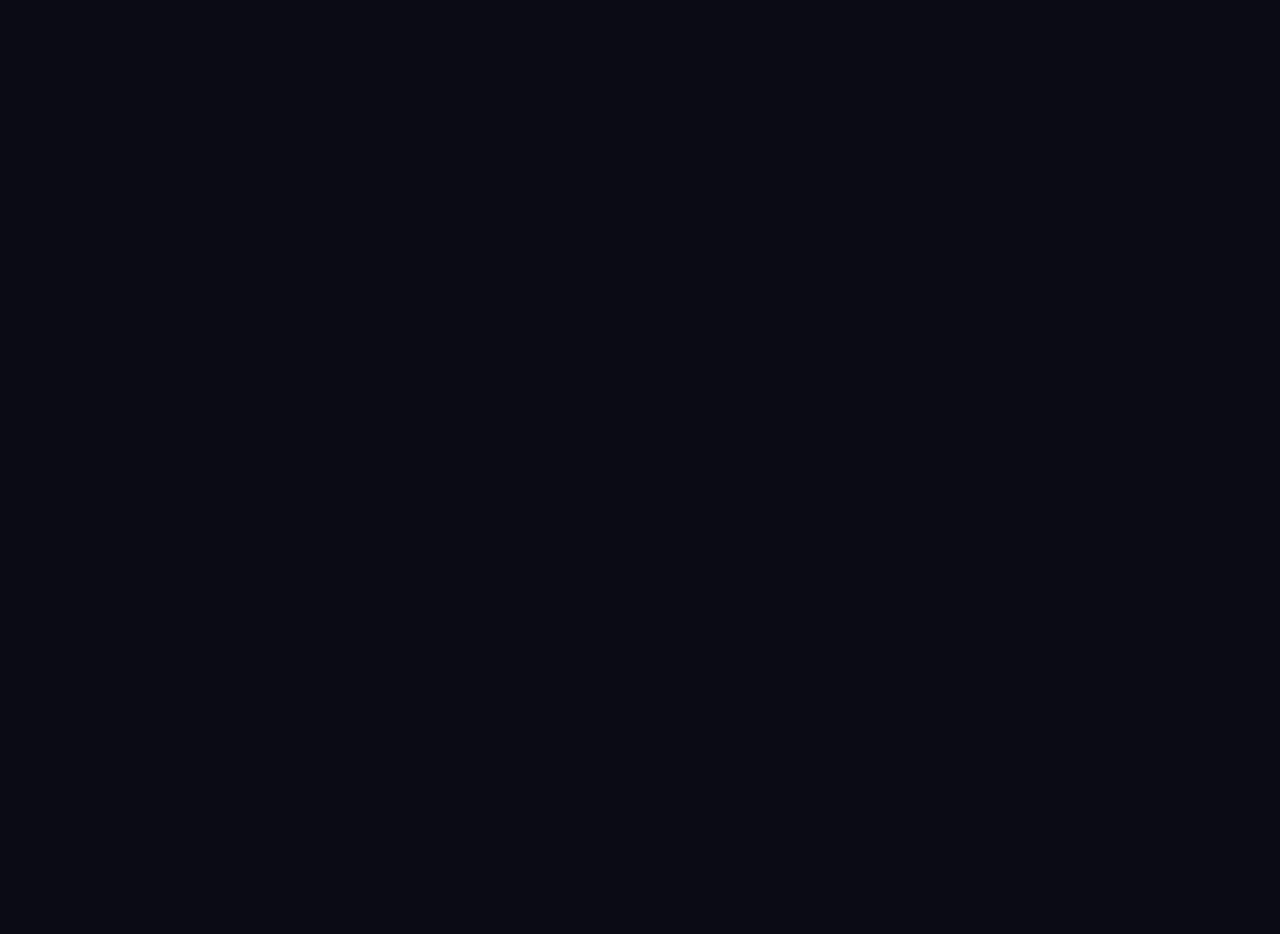
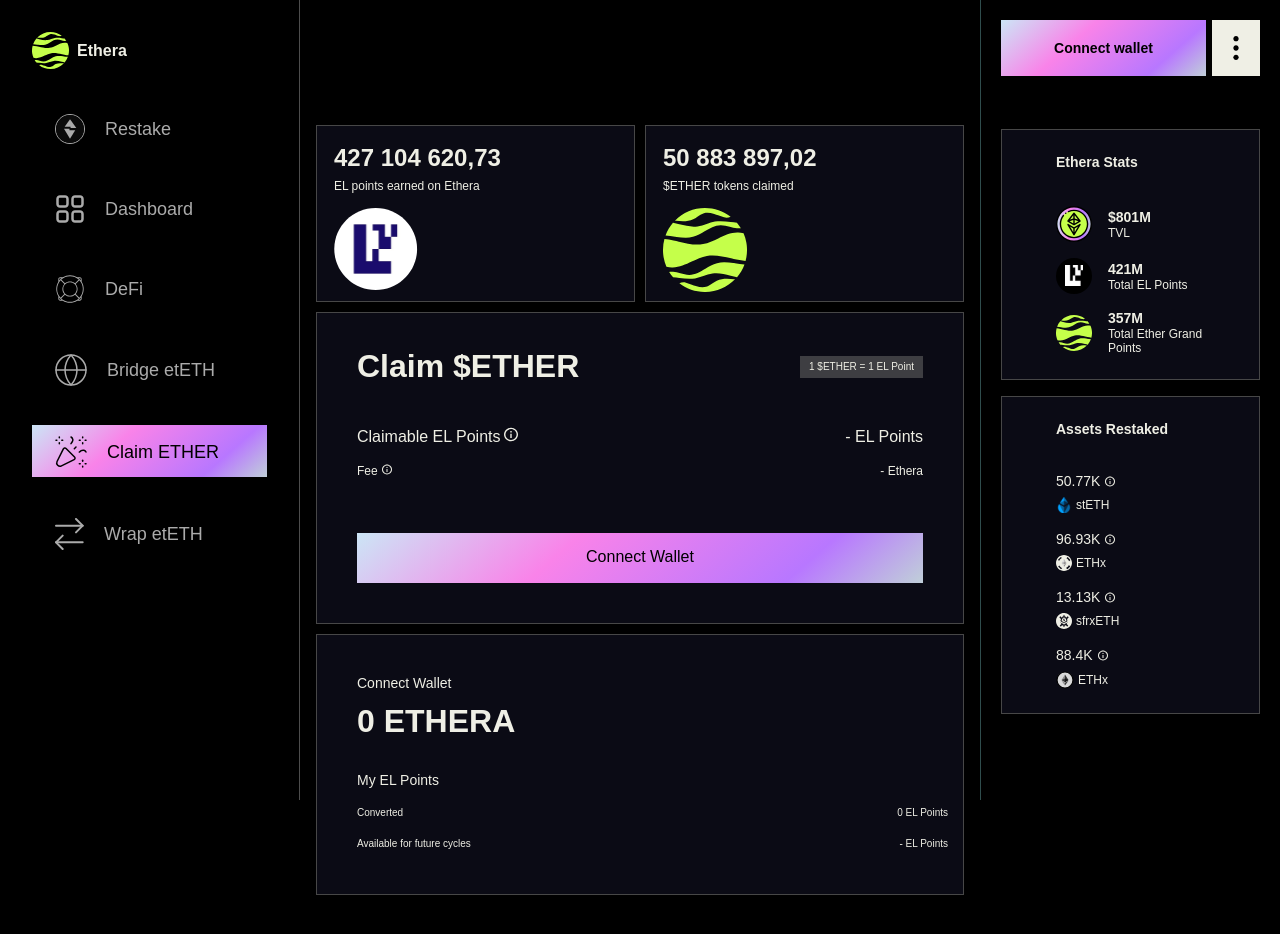
Before and after one commit to Mavlon4658/ethera, a React (Create React App) app: page /dashboard/claim in a window 1280 px wide. Before the commit this address had no page. Shown: the top 934 px of the page. Before the commit the page ends 800 px from the top, so only its background shows below. Built offline with nearby package versions, Linux system fonts and the light colour scheme; a web font is replaced by a local one.

Commit message:
added claim page

```diff
--- a/src/App.jsx
+++ b/src/App.jsx
@@ -5,6 +5,7 @@ import Dashboard from "./pages/dashboard/Home";
 import Restake from "./pages/dashboard/Restake";
 import Defi from "./pages/dashboard/Defi";
 import Bridge from "./pages/dashboard/Bridge";
+import Claim from "./pages/dashboard/Claim";
 import Wrap from "./pages/dashboard/Wrap";
 import { useState } from "react";
 
@@ -25,6 +26,7 @@ function App() {
             <Route path="restake" element={<Restake setActiveNav={handleNav}/>} />
             <Route path="defi" element={<Defi setActiveNav={handleNav}/>} />
             <Route path="bridge" element={<Bridge setActiveNav={handleNav}/>} />
+            <Route path="claim" element={<Claim setActiveNav={handleNav}/>} />
             <Route path="wrap" element={<Wrap setActiveNav={handleNav}/>} />
           </Route>
         </Route>
--- a/src/assets/images/index.js
+++ b/src/assets/images/index.js
@@ -66,6 +66,7 @@ import bridgeIcon2 from './bridge_icon_2.svg'
 import bridgeIcon3 from './bridge_icon_3.svg'
 import bridgeIcon4 from './bridge_icon_4.svg'
 import convert from './convert.svg'
+import claimCard1 from './claim_card_1.svg'
 
 const IMG = {
     logo: logo,
@@ -150,6 +151,7 @@ const IMG = {
     bridgeIcon3,
     bridgeIcon4,
     convert,
+    claimCard1
 };
 
 
--- a/src/assets/scss/style.scss
+++ b/src/assets/scss/style.scss
@@ -3042,3 +3042,268 @@ button, input, textarea {
     }
 }
 // Wrap end
+
+// Claim
+.claim {
+    padding: 125px 0;
+
+    @include media(1250) {
+        padding: 76px 0 24px;
+    }
+
+    &_card {
+        background: $color-bg;
+        border: 1px solid $color-stroke;
+    }
+
+    &__head {
+        display: flex;
+        align-items: stretch;
+        gap: 10px;
+        margin-bottom: 10px;
+
+        @include media(674) {
+            margin-bottom: 0;
+            gap: 0px;
+        }
+
+        &_item {
+            width: calc(50% - 5px);
+            padding: 18px 17px 5px;
+
+            @include media(674) {
+                width: 100%;
+                padding: 19px 3px 10px 13px;
+                position: relative;
+                border-bottom: 0;
+
+                &:nth-child(1) {
+                    border-right: 0;
+                }
+            }
+
+            h3 {
+                font-size: 24px;
+                font-weight: 600;
+
+                @include media(674) {
+                    font-size: 12px;
+                }
+            }
+
+            p {
+                margin: 7px 0 15px;
+                font-weight: 300;
+
+                @include media(674) {
+                    margin: 8px 0 0;
+                    font-size: 10px;
+                }
+            }
+
+            img {
+                width: 84px;
+
+                @include media (674) {
+                    width: 23px;
+                    position: absolute;
+                    top: 15px;
+                    right: 10px;
+                }
+            }
+        }
+    }
+
+    &__body {
+        padding: 35px 40px 40px;
+        margin-bottom: 10px;
+
+        @include media(674) {
+            padding: 9px 13px 15px;
+            margin-bottom: 0;
+            border-bottom: 0;
+        }
+
+        .head {
+            display: flex;
+            align-items: center;
+            justify-content: space-between;
+            margin-bottom: 42px;
+
+            @include media(674) {
+                margin-bottom: 8px;
+                align-items: flex-start;
+            }
+
+            h3 {
+                font-size: 32px;
+                font-weight: 600;
+
+                @include media(674) {
+                    font-size: 16px;
+                    padding-top: 5px;
+                }
+            }
+
+            p {
+                padding: 5px 9px 6px;
+                background: $color-gray;
+                font-size: 10px;
+                font-weight: 300;
+            }
+        }
+
+        ul {
+            display: flex;
+            flex-direction: column;
+            gap: 18px;
+            margin-bottom: 55px;
+
+            @include media(674) {
+                gap: 10px;
+                margin-bottom: 23px;
+            }
+        }
+
+        .alert {
+            position: relative;
+
+            @include media(800) {
+                position: static;
+            }
+
+            &_value {
+                position: absolute;
+                bottom: 0;
+                left: 50%;
+                transform: translate(-50%, 100%);
+                padding-top: 10px;
+                display: none;
+
+                @include media(800) {
+                    bottom: auto;
+                    transform: translate(0, 0);
+                    left: auto;
+                    left: 0;
+                }
+
+                span {
+                    background: #fff;
+                    font-size: 10px;
+                    color: #000;
+                    white-space: nowrap;
+                    padding: 11px 9px;
+                    font-weight: 500;
+                }
+            }
+
+            &:hover {
+                .alert_value {
+                    display: block;
+                }
+            }
+        }
+
+        li {
+            display: flex;
+            align-items: center;
+            justify-content: space-between;
+
+            @include media(800) {
+                position: relative;
+
+                &:nth-child(2) {
+                    .alert_value {
+                        left: 45px;
+                        transform: translateY(-15px);
+                    }
+                }
+            }
+
+            p {
+                display: flex;
+                align-items: center;
+                gap: 4px;
+                font-weight: 300;
+
+                @include media(674) {
+                    font-size: 10px;
+
+                    img {
+                        width: 10px !important;
+                    }
+                }
+            }
+
+            .d-p3 {
+                img {
+                    width: 14px;
+                }
+            }
+        }
+
+        .btn_gradient {
+            width: 100%;
+
+            @include media(674) {
+                padding: 12px 0px 14px;
+            }
+        }
+    }
+
+    &__foot {
+        padding: 40px 15px 45px 40px;
+
+        @include media(674) {
+            padding: 21px 13px 32px;
+        }
+
+        p {
+            @include media(674) {
+                font-size: 10px;
+            }
+        }
+
+        h3 {
+            font-size: 32px;
+            font-weight: 600;
+            margin: 12px 0 32px;
+
+            @include media(674) {
+                margin: 4px 0 10px;
+                font-size: 16px;
+            }
+        }
+
+        .subtitle {
+            font-weight: 500;
+            margin-bottom: 19px;
+
+            @include media(674) {
+                font-size: 14px;
+                margin-bottom: 10px;
+            }
+        }
+
+        ul {
+            display: flex;
+            flex-direction: column;
+            gap: 20px;
+
+            @include media(674) {
+                gap: 10px;
+            }
+
+            li {
+                display: flex;
+                align-items: center;
+                justify-content: space-between;
+            }
+
+            p {
+                font-size: 10px;
+            }
+        }
+    }
+}
+// Claim end
--- /dev/null
+++ b/src/pages/dashboard/Claim.jsx
@@ -0,0 +1,76 @@
+import { useEffect } from "react";
+import IMG from "../../assets/images";
+
+export default function Claim ({setActiveNav}) {
+
+    useEffect(() => {
+        setActiveNav('Claim ETHER')
+    }, [])
+
+    return (<div className="claim">
+        <div className="dashboard__container">
+            <div className="claim__head">
+                <div className="claim_card claim__head_item">
+                    <h3>427 104 620,73</h3>
+                    <p className="d-p5">EL points earned on Ethera</p>
+                    <img src={IMG.claimCard1} alt="" />
+                </div>
+                <div className="claim_card claim__head_item">
+                    <h3>50 883 897,02</h3>
+                    <p className="d-p5">$ETHER tokens claimed</p>
+                    <img src={IMG.logo} alt="" />
+                </div>
+            </div>
+
+            <div className="claim__body claim_card">
+                <div className="head">
+                    <h3>Claim $ETHER</h3>
+                    <p>1 $ETHER = 1 EL Point</p>
+                </div>
+                <ul>
+                    <li>
+                        <p className="d-p3">
+                            <span>Claimable EL Points</span>
+                            <div className="alert">
+                                <img src={IMG.warning} alt="" />
+                                <div className="alert_value">
+                                    <span>Wait for news on conversion of your EL Points</span>
+                                </div>
+                            </div>
+                        </p>
+                        <p className="d-p3">- EL Points</p>
+                    </li>
+                    <li>
+                        <p className="d-p5">
+                            <span>Fee</span>
+                            <div className="alert">
+                                <img src={IMG.warning} alt="" />
+                                <div className="alert_value">
+                                    <span>Fee (0.5%) for DeFi enablement of ETHER</span>
+                                </div>
+                            </div>
+                        </p>
+                        <p className="d-p5">- Ethera</p>
+                    </li>
+                </ul>
+                <button className="btn_gradient">Connect Wallet</button>
+            </div>
+
+            <div className="claim__foot claim_card">
+                <p className="d-p4">Connect Wallet</p>
+                <h3>0 ETHERA</h3>
+                <p className="d-p4 subtitle">My EL Points</p>
+                <ul>
+                    <li>
+                        <p className="d-p3">Converted</p>
+                        <p className="d-p3">0 EL Points</p>
+                    </li>
+                    <li>
+                        <p className="d-p3">Available for future cycles</p>
+                        <p className="d-p3">- EL Points</p>
+                    </li>
+                </ul>
+            </div>
+        </div>
+    </div>)
+}
--- a/src/pages/dashboard/Layout.jsx
+++ b/src/pages/dashboard/Layout.jsx
@@ -8,7 +8,7 @@ export default function Lyout ({activeNav}) {
         {name: 'Dashboard', to: '/dashboard', img: IMG.navIcon2, activeImg: IMG.navIcon2Active},
         {name: 'DeFi', to: '/dashboard/defi', img: IMG.navIcon3, activeImg: IMG.navIcon3Active},
         {name: 'Bridge etETH', to: '/dashboard/bridge', img: IMG.navIcon4, activeImg: IMG.navIcon4Active},
-        {name: 'Claim ETHER', to: '/dashboard', img: IMG.navIcon5, activeImg: IMG.navIcon5Active},
+        {name: 'Claim ETHER', to: '/dashboard/claim', img: IMG.navIcon5, activeImg: IMG.navIcon5Active},
         {name: 'Wrap etETH', to: '/dashboard/wrap', img: IMG.navIcon6, activeImg: IMG.navIcon6Active},
     ]);
     const [moreLink, setMoreLink] = useState([
--- a/src/pages/dashboard/Wrap.jsx
+++ b/src/pages/dashboard/Wrap.jsx
@@ -4,7 +4,7 @@ import IMG from "../../assets/images"
 export default function Wrap ({setActiveNav}) {
 
     useEffect(() => {
-        setActiveNav('Bridge etETH')
+        setActiveNav('Wrap etETH')
     }, [])
 
     return (<div className="wrap">
```
Also changed, not shown: src/assets/images/claim_card_1.svg (added).
